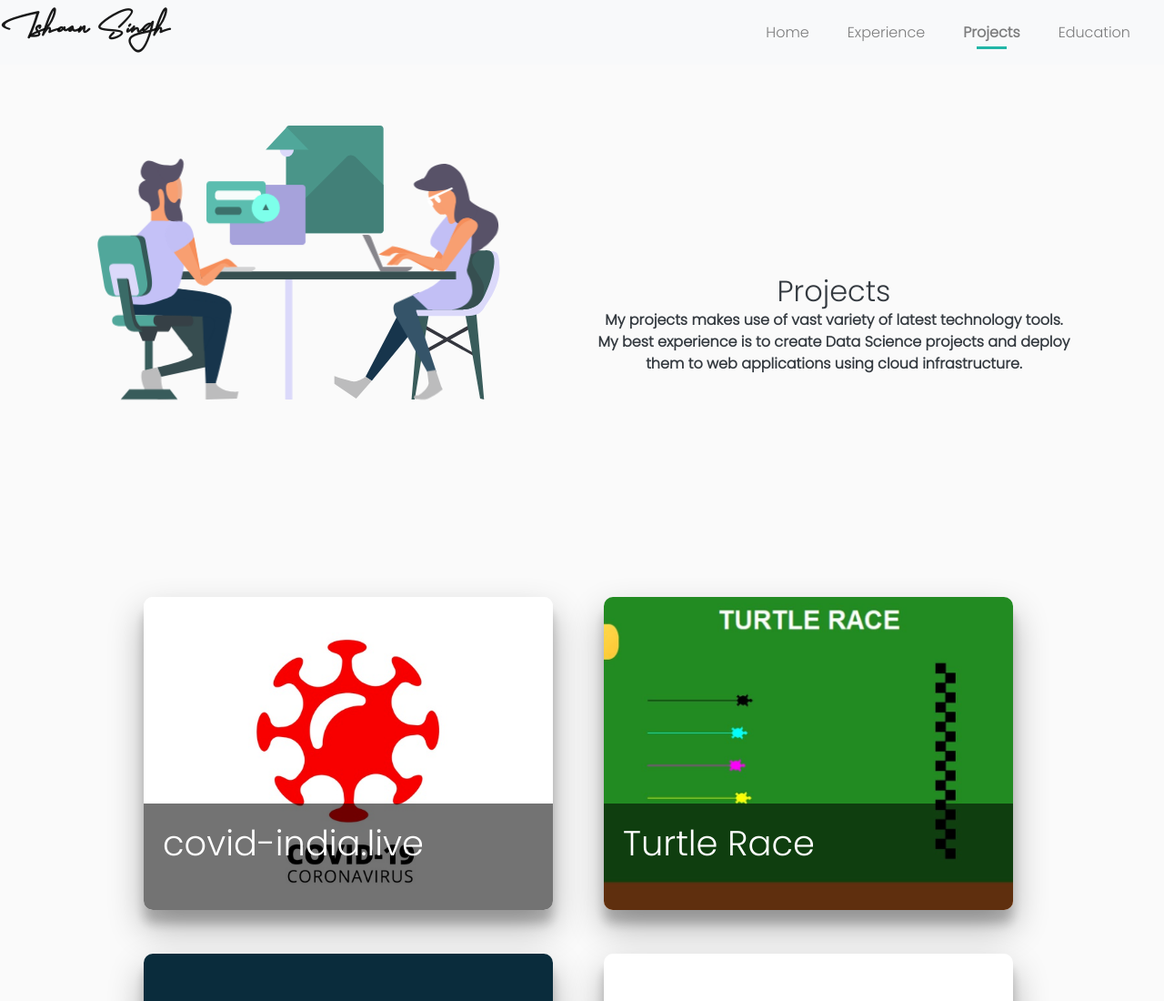
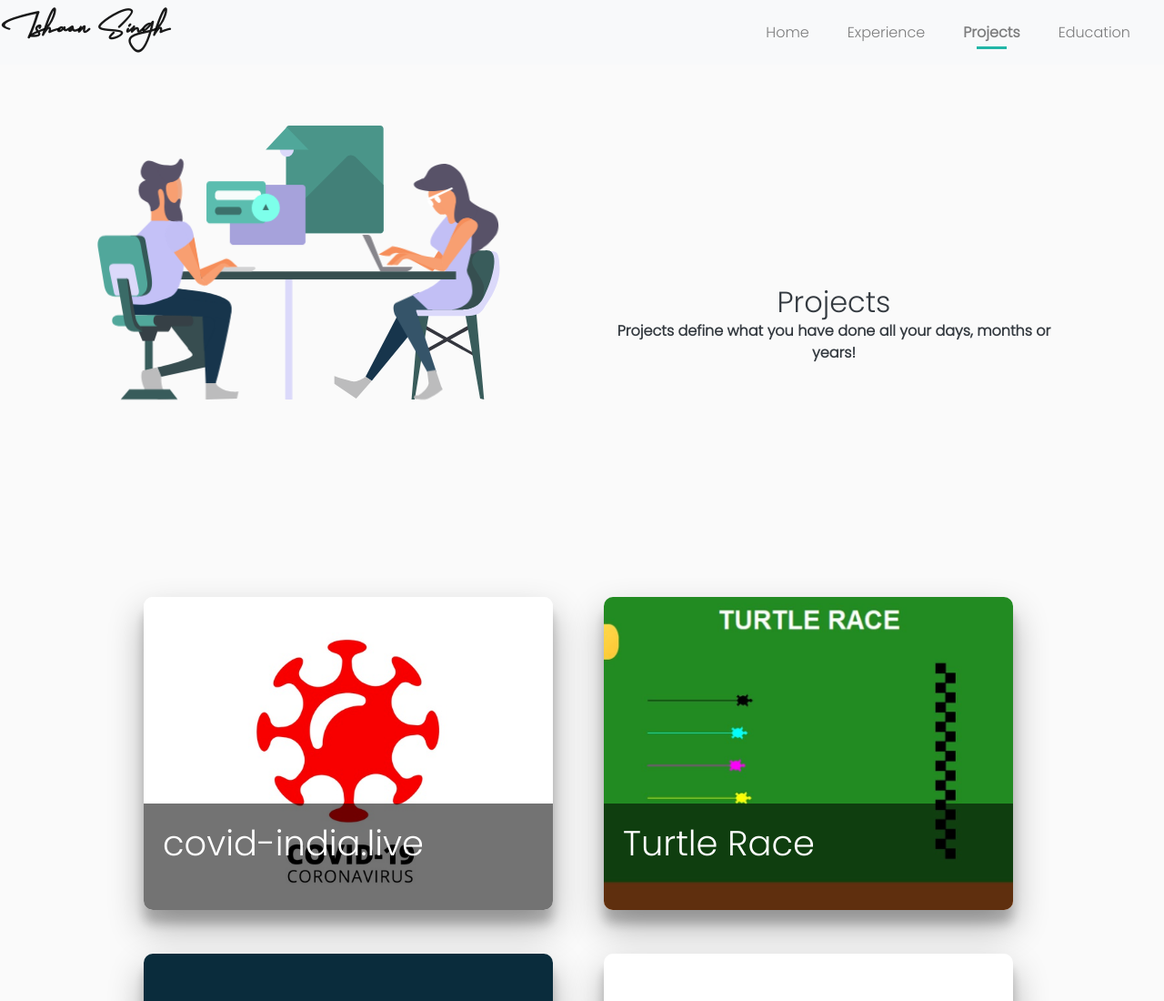
Before and after one commit to ishsngh/ishaansingh, a plain HTML site: page projects.html in a window 1280 px wide. Shown: the top 1100 px of the page at 91% size. Drawn offline with nearby package versions, Linux system fonts and the light colour scheme; some icons are missing.

Commit message:
Update projects.html

```diff
--- a/projects.html
+++ b/projects.html
@@ -313,9 +313,8 @@
                 class="pre-heading font-weight-bolder"
                 class="mb-0 mt-3 text-center animate__animated animate__zoomIn animate__delay-2s"
               >
-                My projects makes use of vast variety of latest technology
-                tools. My best experience is to create Data Science projects and
-                deploy them to web applications using cloud infrastructure.
+                Projects define what you have done all your days, months or years!
+
               </p>
             </div>
           </div>
```
